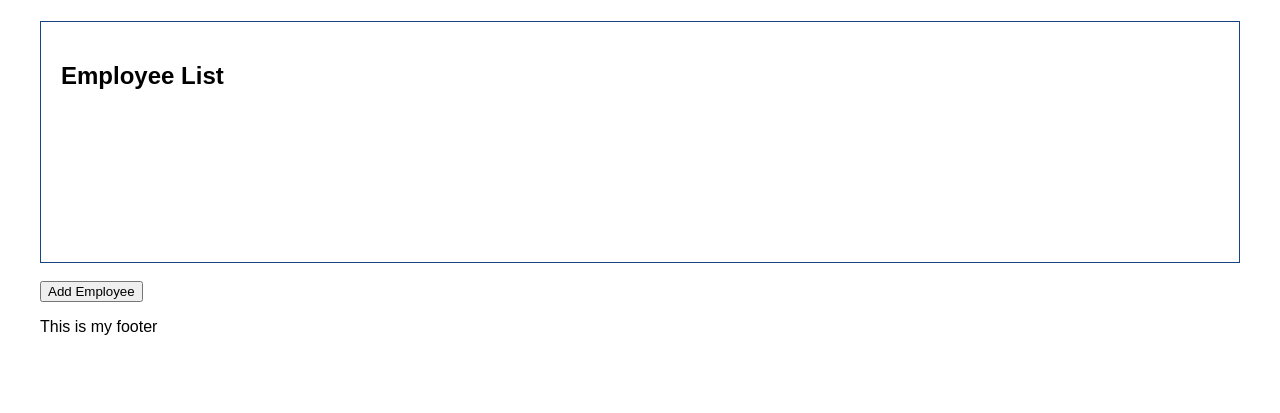
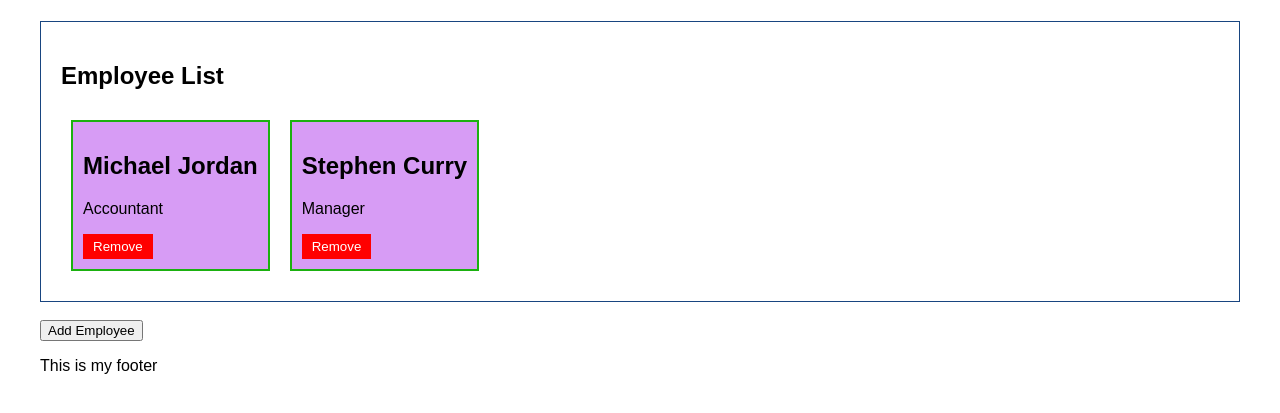
Before and after one commit to JTR254/coding_challenge_13, a plain HTML site: page index.html in a window 1280 px wide. Shown: the part 139-552 px from the top of the page. Drawn offline with Linux system fonts and the light colour scheme.

Commit message:
Task 4 - Employee Card Removal with Event Bubbling

```diff
--- a/cc_13.js
+++ b/cc_13.js
@@ -18,7 +18,8 @@ function addEmployee (name, position) { // creates function that adds Employee t
     const removeButton = document.createElement("button"); // creates remove button to remove the employee card
     removeButton.setAttribute ("class", "remove-btn");
     removeButton.textContent = "Remove"; // puts the word "removed" inside the button
-    removeButton.addEventListener("click", () => { // function so when remove is clicked, the card disappears.\
+    removeButton.addEventListener("click", (event) => { // function so when remove is clicked, the card disappears.
+         event.stopPropagation() // Task 4 - makes it so a targeted card is removed
         employeeContainer.removeChild(employeeCard);
     });
 
@@ -27,13 +28,24 @@ function addEmployee (name, position) { // creates function that adds Employee t
     employeeCard.appendChild(removeButton); // adds the child element (removeButton) to the parent element (employeeCard)
 
     employeeContainer.appendChild(employeeCard); // adds the child element (employeeCard) to the parent element (employeeContainer)
-}
+    updateEmployeeCardBorder();// Task 3 - put function in this function in order to get the green borders to work
+};
 
 // Task 3 - Bulk Update on Employee Cards
 
+function updateEmployeeCardBorder (){
 const employeeCards = document.querySelectorAll(".employee-card"); // "selects .employee-card"
 const employeeCardsArray = Array.from(employeeCards);
+employeeCardsArray.forEach(employeeCard => { // for each employee card, update the border style to green
 
-employeeCardsArray.forEach(employeeCard => { // for each employee card, update the border style to green
     employeeCard.style.border = "2px solid rgb(27, 177, 16)"
+    });
+}
+addEmployee("Michael Jordan", "Accountant"); //added preexisting cards so the updated border has something to update
+addEmployee("Stephen Curry", "Manager");
+
+// Task 4 - Employee Card Removal with Event Bubbling
+
+employeeContainer.addEventListener("click", () => {
+    console.log("Employee card was clicked!"); // adds event bubbling so when the container is clicked, it says it was clicked in the console.
 });
--- a/index.html
+++ b/index.html
@@ -6,7 +6,6 @@
     <title>Dashboard</title>
     <link rel="stylesheet" href="style.css">
 </head>
-<script src="cc_13.js"></script>
 <body>
 <header>
     <h1><div class="metric-card">Employee Management System Dashboard</div></h1>
@@ -20,5 +19,6 @@
 <footer>
     <p>This is my footer</p>
  </footer>
+ <script src="cc_13.js"></script>
 </body>
 </html>
```
